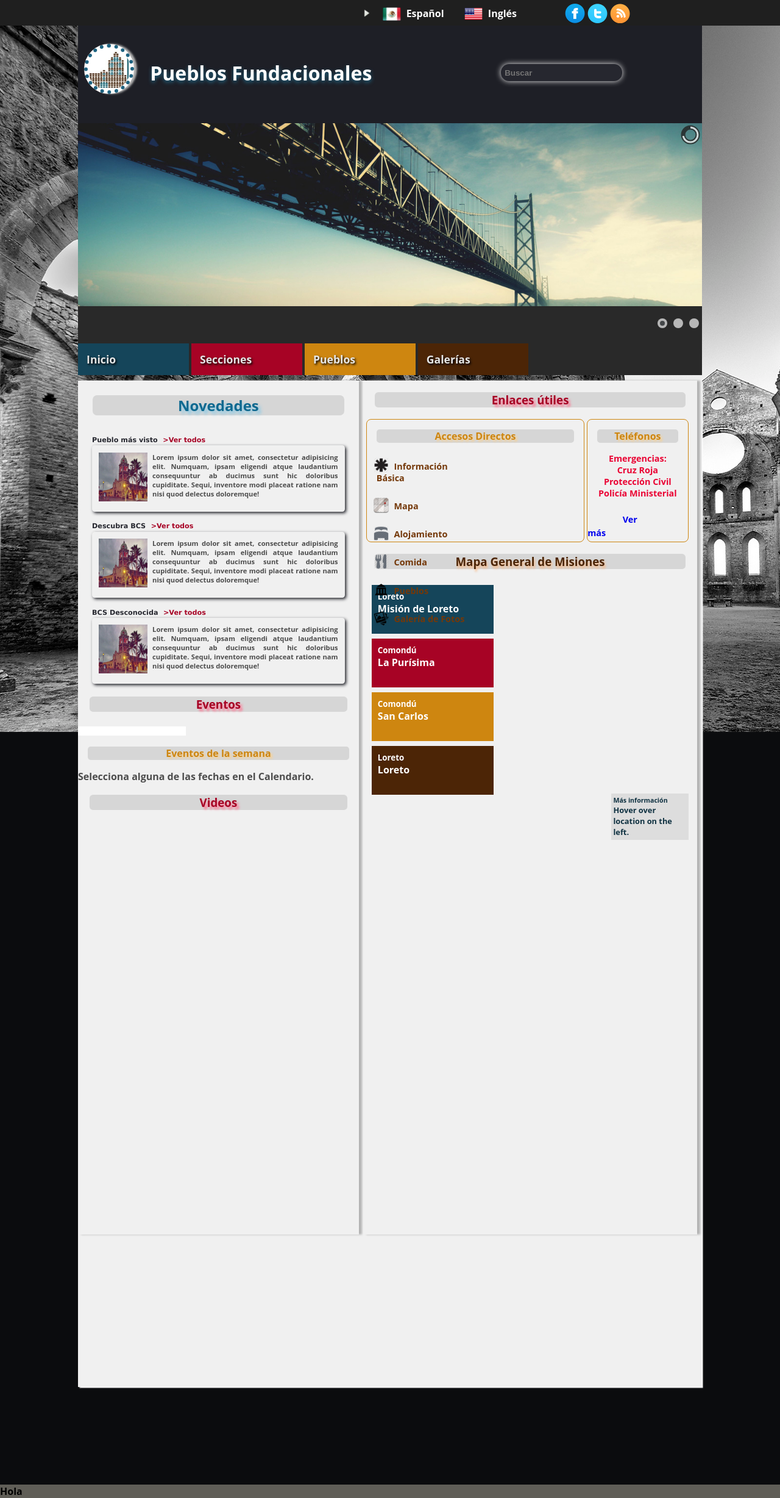
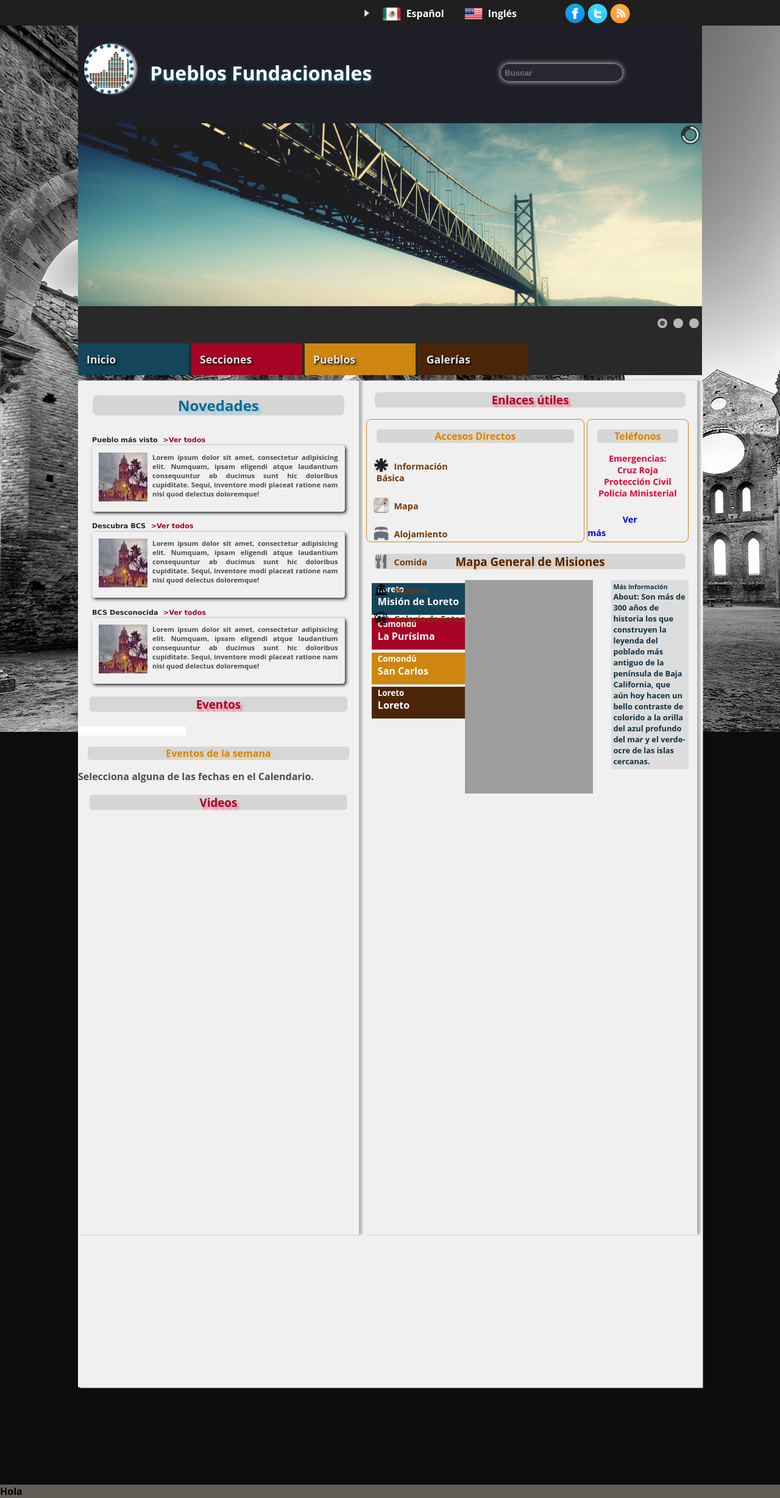
Before and after one commit to adam34/Pueblos-Fundacionales, a Django app: page / in a window 1280 px wide. Shown: the whole page at 61% size. Run offline with Django 3.2, Linux system fonts and the light colour scheme; a map, chart or similar area stays blank; some libraries are stand-ins or nearby versions; grey boxes are pictures that could not be loaded.

Commit message:
Mapa General Completo

```diff
--- a/principal/static/css/estilos.css
+++ b/principal/static/css/estilos.css
@@ -165,21 +165,21 @@ nav li.menu a:hover {
 /* Mapa de Google */
 #locations {
   list-style: none;
-  width: 200px;
+  max-width: 200px;
   float: left;
 }
 #locations li {
   color: #fff;
   cursor: pointer;
-  height: 60px;
-  margin: 0.5em auto;
-  padding: 10px;
-  width: 180px;
+  height: 50px;
+  margin: 0.3em auto;
+  padding: 1px 10px;
+  max-width: 180px;
 }
-#locations li:nth-child(1) {
+#locations li:first-child {
   background: #15455a;
 }
-#locations li:nth-child(1):hover {
+#locations li:first-child:hover {
   background: #123b4d;
   -ms-transition: all 1s ease-out;
   -moz-transition: all 1s ease-out;
@@ -240,7 +240,7 @@ nav li.menu a:hover {
 /* Mapa de Google */
 #page-wrap {
   margin: 0 auto;
-  width: 95%;
+  max-width: 95%;
 }
 .buscar,
 .titulo {
--- a/principal/static/css/estilos.styl
+++ b/principal/static/css/estilos.styl
@@ -101,18 +101,18 @@ nav
 /* Mapa de Google */
 #locations
 	list-style none
-	width 200px
+	max-width 200px
 	float left
 	li
 		color blanco
 		cursor pointer
-		height 60px
-		margin .5em auto
-		padding 10px
-		width 180px
-		&:nth-child(1)
+		height 50px
+		margin .3em auto
+		padding 1px 10px
+		max-width 180px
+		&:first-child
 			background darken(azul, 30%)
-		&:nth-child(1):hover
+		&:first-child:hover
 			background darken(azul, 40%)
 			transicion()
 		&:nth-child(2)
@@ -150,7 +150,7 @@ nav
 /* Mapa de Google */
 #page-wrap
 	margin: 0 auto
-	width 95%
+	max-width 95%
 
 .buscar, .titulo
 	box-sizing()
--- /dev/null
+++ b/principal/static/js/mapa.js
@@ -0,0 +1,47 @@
+$(function() {
+	var loreto = new google.maps.LatLng(26.013132,-111.347895),
+		pointToMoveTo,
+       	first = true,
+       	curMarker = new google.maps.Marker({}),
+       	$el;
+    var myOptions = {
+      	zoom: 10,
+       	center: loreto,
+       	mapTypeId: google.maps.MapTypeId.ROADMAP
+   	};
+
+   	var map = new google.maps.Map($("#map_canvas")[0], myOptions);
+   	$("#locations li").mouseenter(function() {
+   		$el = $(this);
+   		if (!$el.hasClass("hover")) {
+            $("#locations li").removeClass("hover");
+          	$el.addClass("hover");
+          	if (!first) {
+            	// Clear current marker
+            	curMarker.setMap();
+            	// Set zoom back to Chicago level
+            	map.setZoom(14);
+            }
+          		// Move (pan) map to new location
+          		pointToMoveTo = new google.maps.LatLng($el.attr("data-geo-lat"), $el.attr("data-geo-long"));
+          		map.panTo(pointToMoveTo);
+          		// Add new marker
+          		curMarker = new google.maps.Marker({
+            	position: pointToMoveTo,
+            	map: map,
+            	icon: "/static/img/marker.png"
+          	});
+          		// On click, zoom map
+          		google.maps.event.addListener(curMarker, 'click', function() {
+            	map.setZoom(50);
+        });
+          // Fill more info area
+        $("#more-info").find("h2").html($el.find("h3").html()).end().find("p").html($el.find(".longdesc").html());
+          // No longer the first time through (re: marker clearing)
+          first = false;
+        }
+
+      });
+
+      $("#locations li:first").trigger("mouseenter");
+});
--- a/principal/templates/index.html
+++ b/principal/templates/index.html
@@ -25,6 +25,9 @@
 			});
 		});
 	</script>
+	<!-- Mapa -->
+	<script src="http://maps.google.com/maps/api/js?sensor=true"></script>
+	<script src="/static/js/mapa.js"></script>
 </head>
 <body>
 	<div class="conf_idiomas">
```
